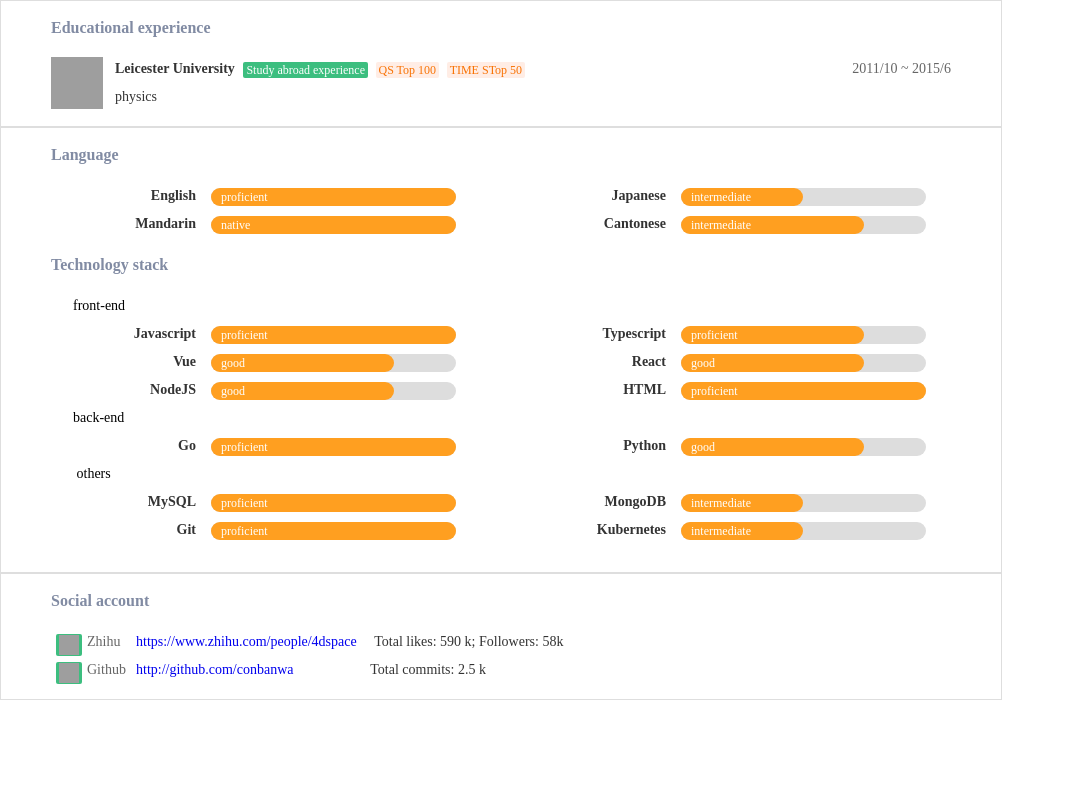
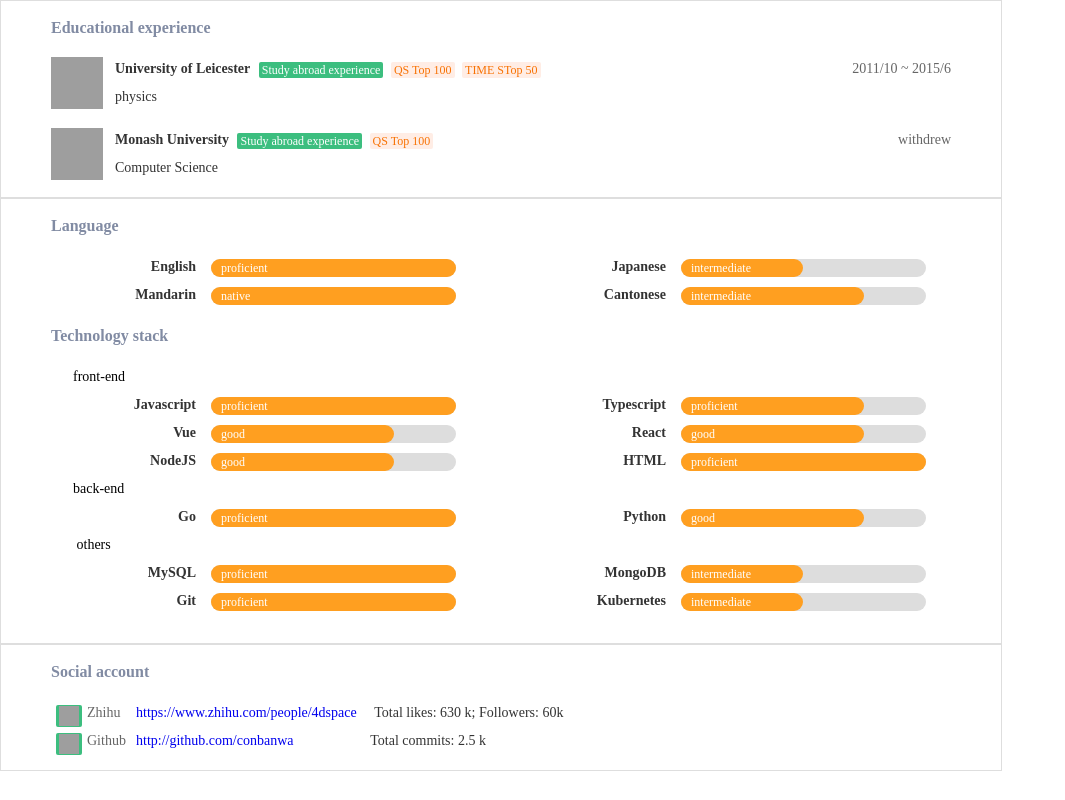
Before and after one commit to conbanwa/cv, a plain HTML site: page docs/education.html in a window 1280 px wide. Shown: the whole page, without its empty margins (0-1065 px from the left). Drawn offline with Linux system fonts and the light colour scheme; grey boxes are pictures that could not be loaded.

Commit message:
Update university names in education section
Update Zhihu user statistics in education.html

```diff
--- a/docs/education.html
+++ b/docs/education.html
@@ -19,7 +19,7 @@
                 />
               </td>
               <td valign="top" class="rtbox p_12">
-                <strong>Leicester University</strong>
+                <strong>University of Leicester</strong>
                 <span class="hai">Study abroad experience</span>
                 <span class="schGood">QS Top 100</span>
                 <span class="schGood">TIME STop 50</span>
@@ -28,6 +28,33 @@
             </tr>
             <tr>
               <td class="rtbox p_12" colspan="2">physics</td>
+            </tr>
+          </tbody>
+        </table>
+      </td>
+    </tr>
+    <tr>
+      <td class="tba">
+        <table cellspacing="0" cellpadding="0" border="0">
+          <tbody>
+            <tr>
+              <td rowspan="2" class="schHead">
+                <img
+                  src="https://logowik.com/content/uploads/images/438_monash_university_logo.jpg"
+                  alt=""
+                  width="52"
+                  height="52"
+                />
+              </td>
+              <td valign="top" class="rtbox p_12">
+                <strong>Monash University</strong>
+                <span class="hai">Study abroad experience</span>
+                <span class="schGood">QS Top 100</span>
+              </td>
+              <td valign="top" class="time schTime">withdrew</td>
+            </tr>
+            <tr>
+              <td class="rtbox p_12" colspan="2">Computer Science</td>
             </tr>
           </tbody>
         </table>
@@ -390,7 +417,7 @@
               </td>
               <td valign="top" class="txt1">
                 <a target="_blank" href="https://www.zhihu.com/people/4dspace">https://www.zhihu.com/people/4dspace</a>
-                &emsp;Total likes: 590 k; Followers: 58k
+                &emsp;Total likes: 630 k; Followers: 60k
               </td>
             </tr>
             <tr>
```
